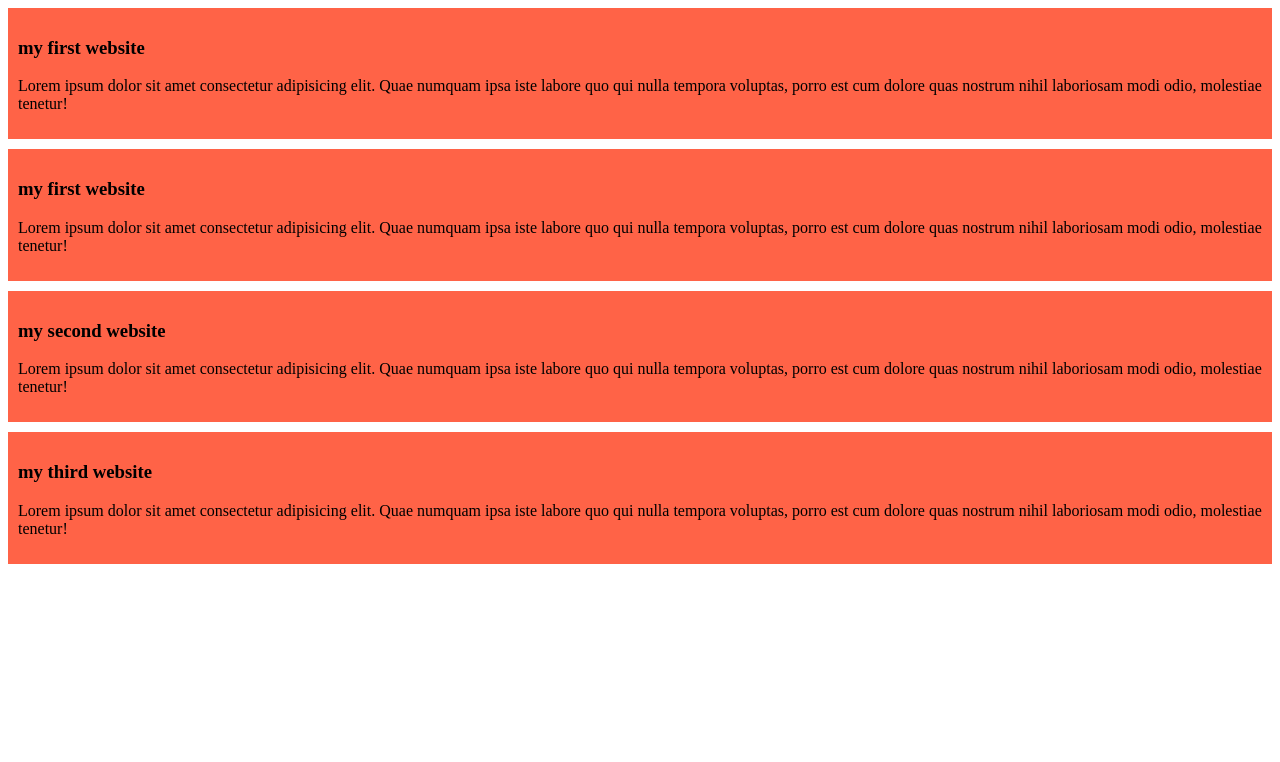
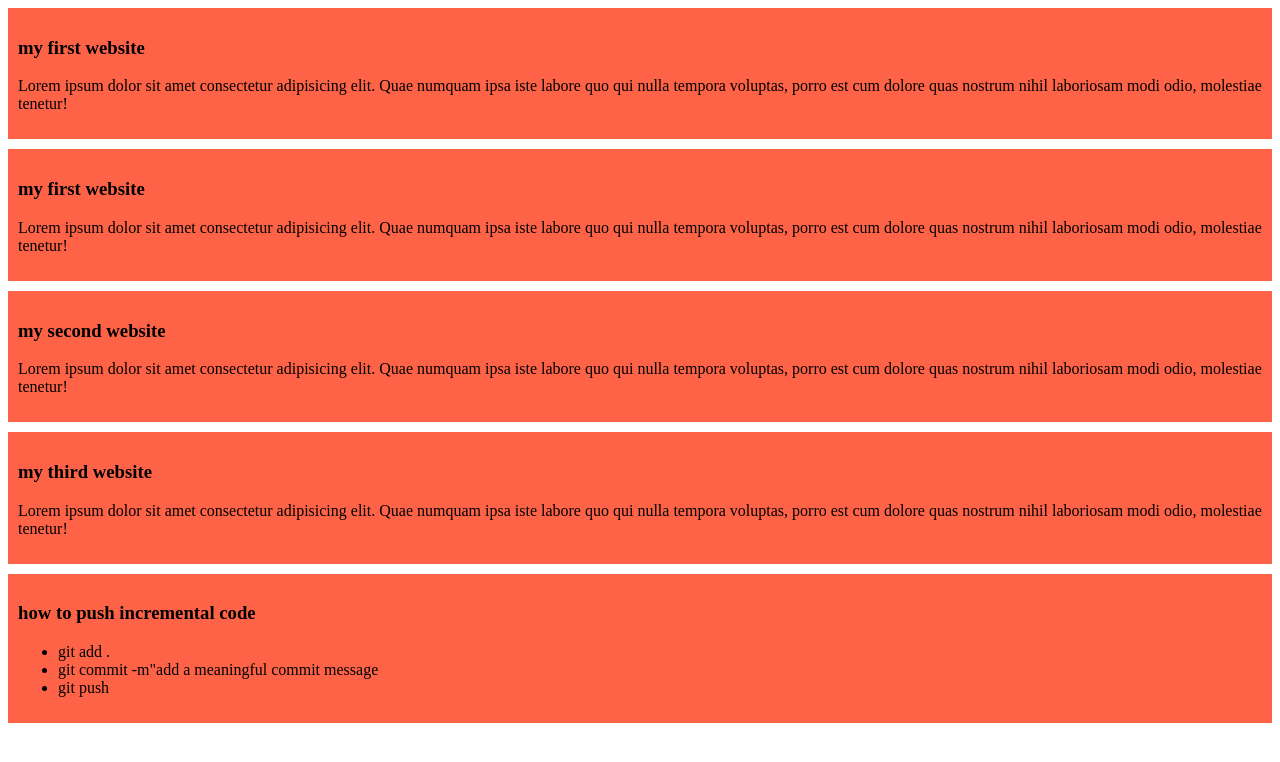
Before and after one commit to tahmidmohianim/my-simple-website, a plain HTML site: page index.html in a window 1280 px wide. Drawn offline with Linux system fonts and the light colour scheme.

Commit message:
added a list to push code

```diff
--- a/index.html
+++ b/index.html
@@ -24,5 +24,13 @@
             <h3>my third website</h3>
             <p>Lorem ipsum dolor sit amet consectetur adipisicing elit. Quae numquam ipsa iste labore quo qui nulla tempora voluptas, porro est cum dolore quas nostrum nihil laboriosam modi odio, molestiae tenetur!</p>
         </div>
+        <div>
+            <h3>how to push incremental code</h3>
+            <ul>
+                <li>git add .</li>
+                <li>git commit -m"add a meaningful commit message</li>
+                <li>git push</li>
+            </ul>
+        </div>
 </body>
 </html>
```
